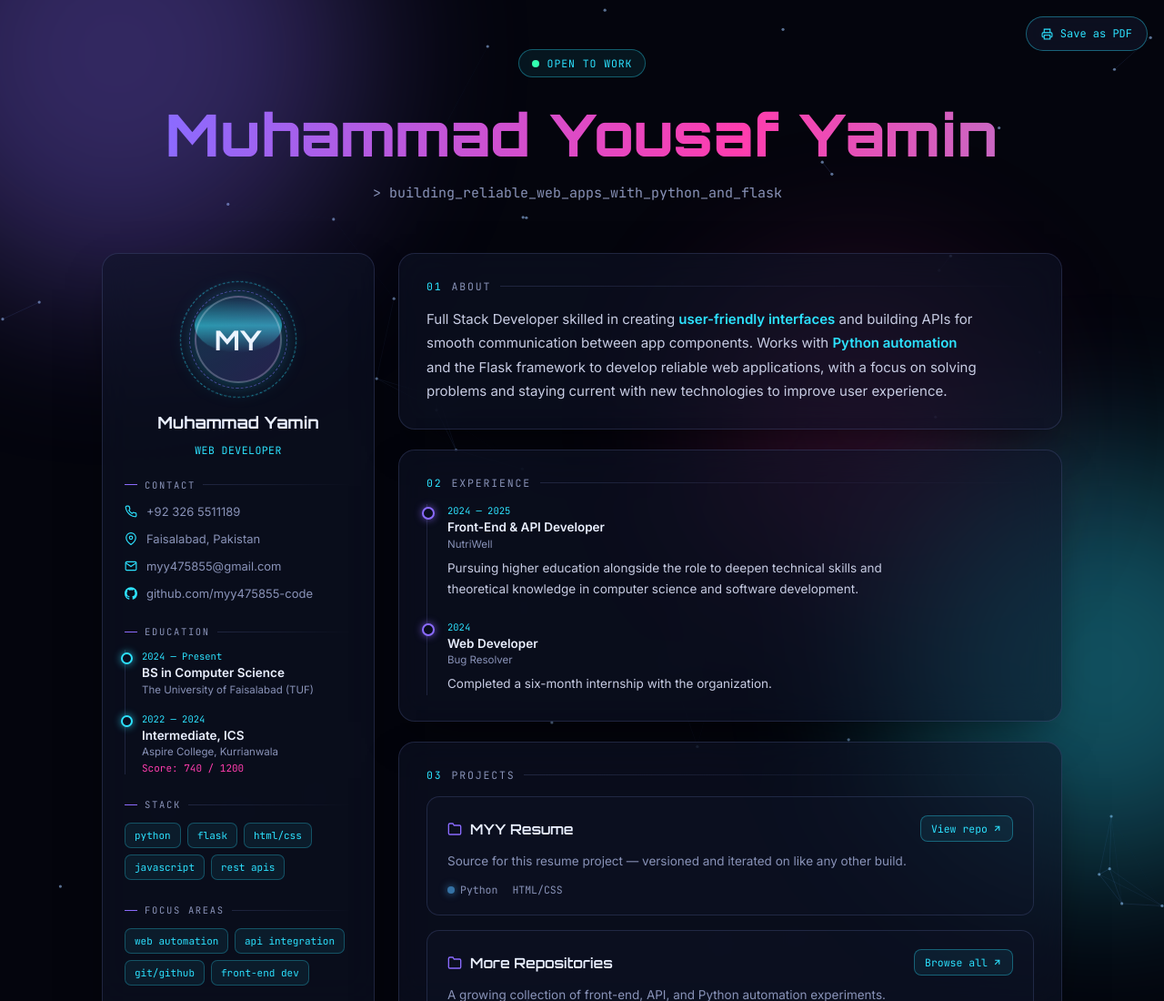
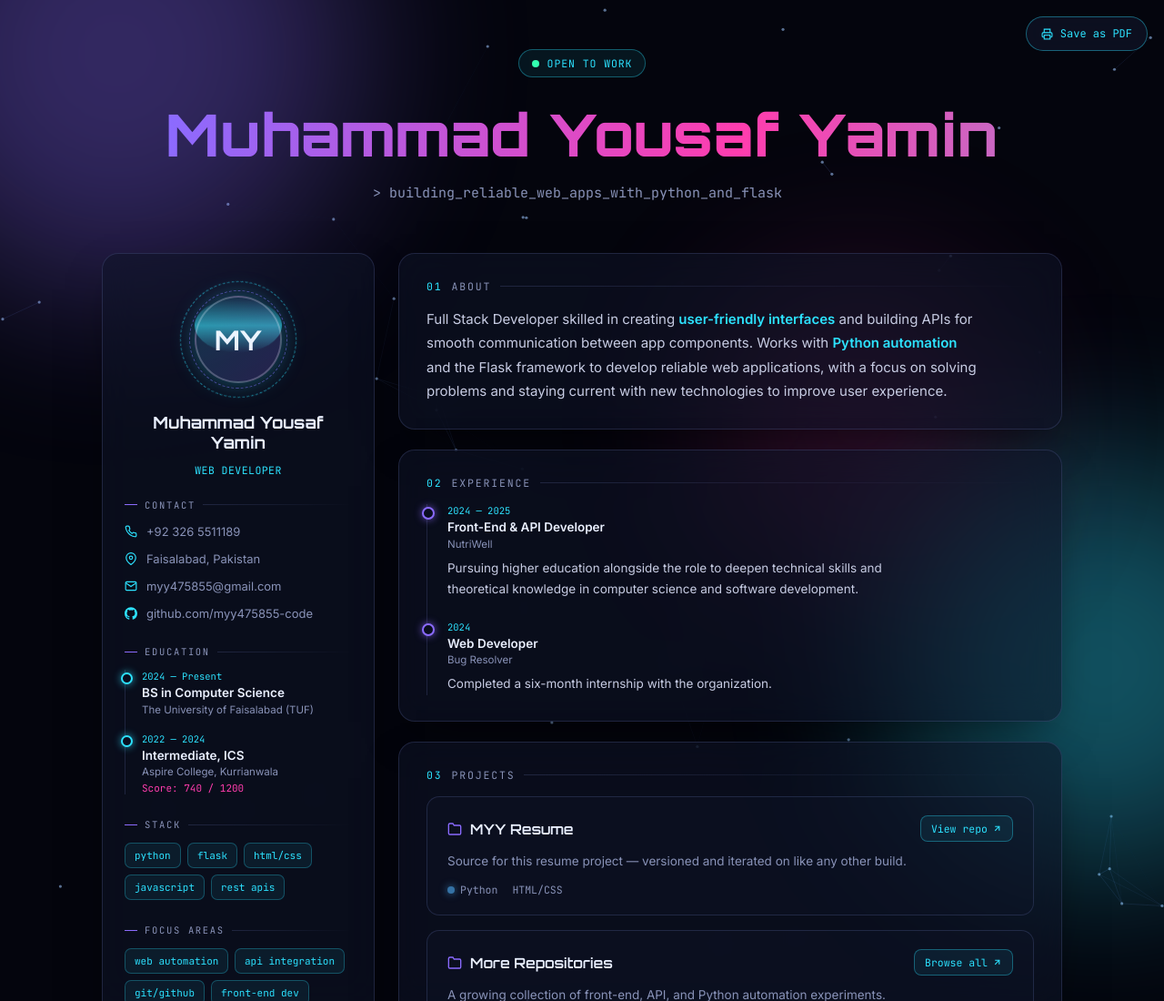
Before and after one commit to myy475855-code/MY-RESUME, a plain HTML site: page index.html in a window 1280 px wide. Shown: the top 1100 px of the page at 91% size. Drawn offline with Linux system fonts and the light colour scheme.

Commit message:
Update name from Muhammad Yamin to Muhammad Yousaf Yamin

```diff
--- a/index.html
+++ b/index.html
@@ -328,7 +328,7 @@
         <div class="scan"></div>
       </div>
 
-      <p class="side-name">Muhammad Yamin</p>
+      <p class="side-name">Muhammad Yousaf Yamin</p>
       <p class="side-role">WEB DEVELOPER</p>
 
       <div class="side-section">
```
